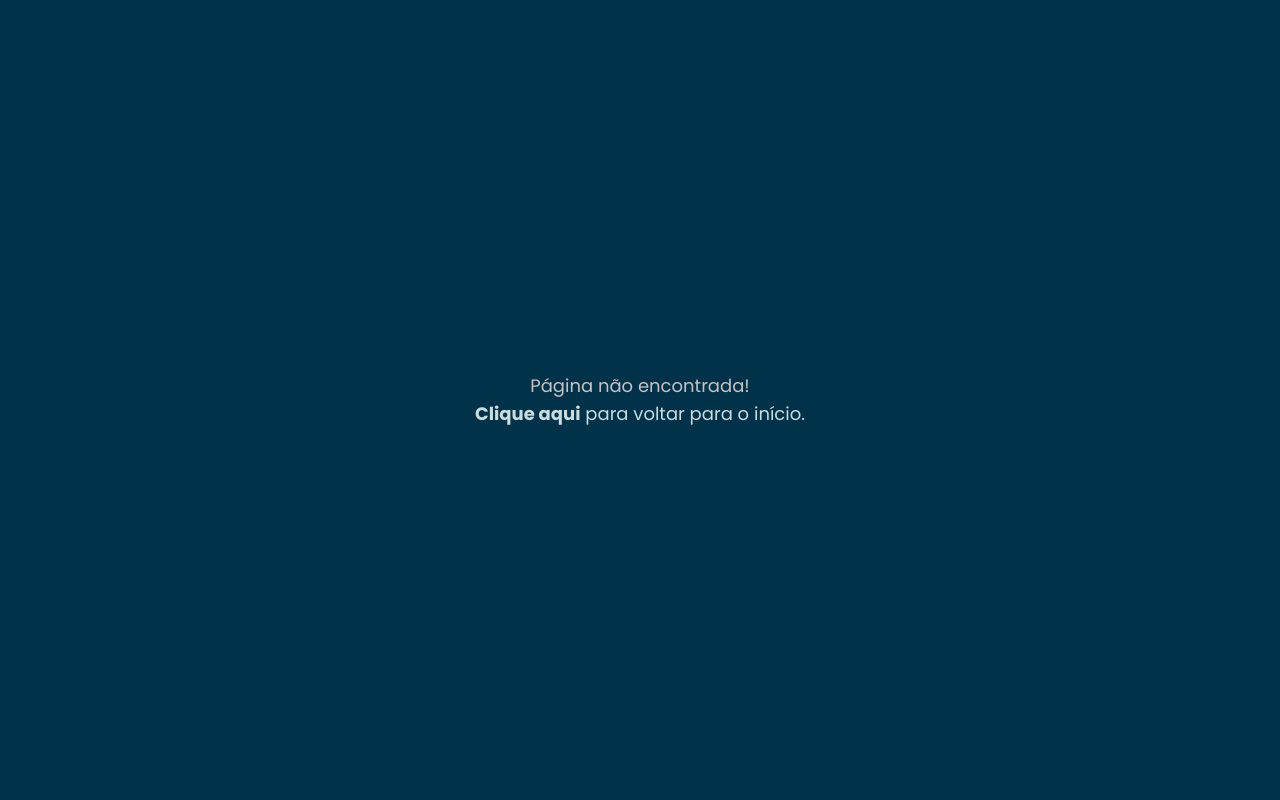
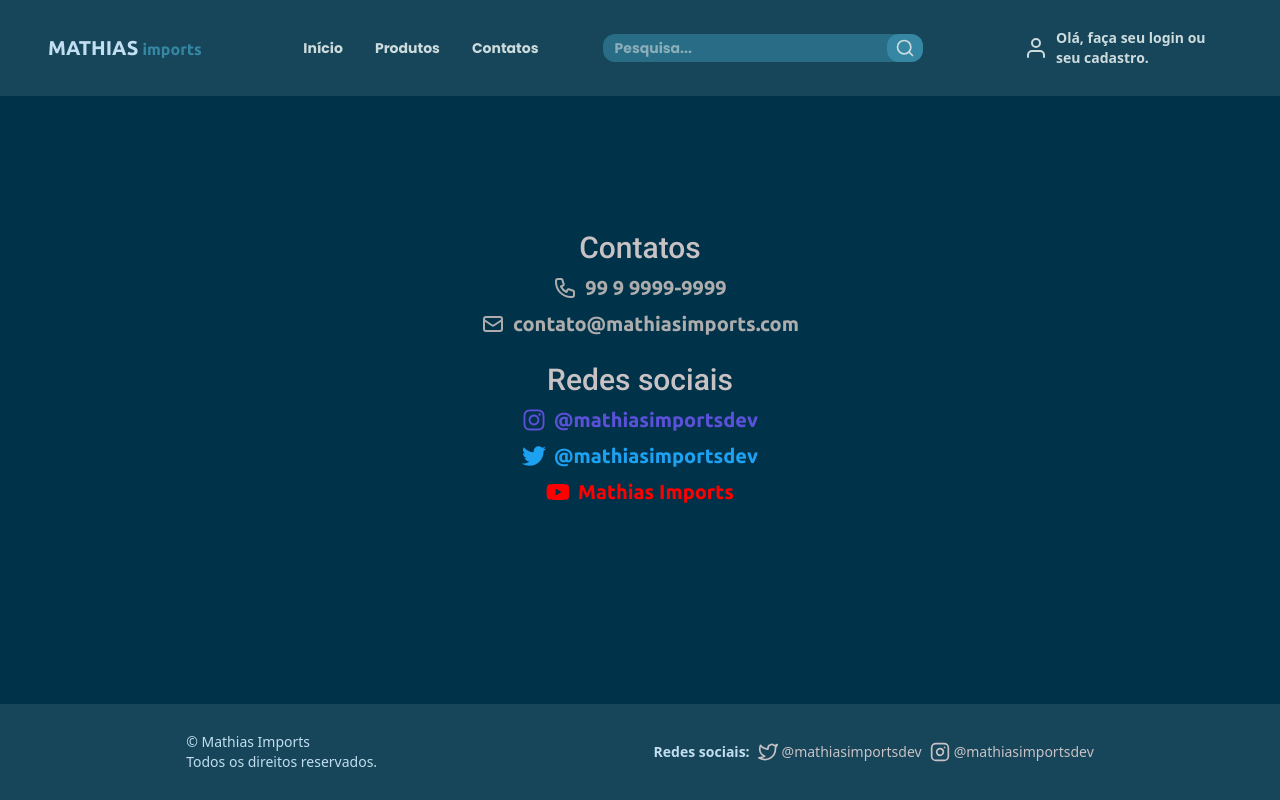
Before and after one commit to immathiias/e-commerce, a React (Vite) app in the folder web/: page /contatos in a window 1280 px wide. Built offline with nearby package versions, Linux system fonts and the light colour scheme.

Commit message:
include contacts screen

```diff
--- /dev/null
+++ b/web/src/components/Contacts/index.jsx
@@ -0,0 +1,62 @@
+import Footer from "../Footer";
+import Header from "../Header";
+
+import { FaInstagram, FaTwitter, FaYoutube } from "react-icons/fa"
+import { HiOutlineMail, HiOutlinePhone } from "react-icons/hi"
+
+export default function ContactScreen() {
+    return (
+        <div className="flex flex-col flex-1 w-full h-screen justify-between">
+            <Header />
+
+            <main className="container mx-auto my-10 flex flex-col gap-12 justify-center items-center">
+                <div className="grid gap-2">
+                    <div className="text-gray-200 font-['Roboto'] font-medium text-3xl text-center">Contatos</div>
+                    <div className="flex flex-col gap-2 justify-center items-center">
+                        <button className="flex items-center justify-center gap-2 text-[#adadad] font-['Ubuntu'] font-semibold text-xl transition duration-300 hover:opacity-70">
+                            <span>
+                                <HiOutlinePhone className="w-6 h-6" />
+                            </span>
+                            99 9 9999-9999
+                        </button>
+
+                        <button className="flex items-center justify-center gap-2 text-[#adadad] font-['Ubuntu'] font-semibold text-xl transition duration-300 hover:opacity-70">
+                            <span>
+                                <HiOutlineMail className="w-6 h-6" />
+                            </span>
+                            contato@mathiasimports.com
+                        </button>
+                    </div>
+
+                    <div className="text-gray-200 font-['Roboto'] font-medium text-3xl text-center mt-4">Redes sociais</div>
+                    <div className="flex flex-col gap-2 justify-center items-center">
+                        <button className="flex items-center justify-center gap-2 text-[#5B51D8] font-['Ubuntu'] font-semibold text-xl transition duration-300 hover:opacity-70">
+                            <span>
+                                <FaInstagram className="w-6 h-6" />
+                            </span>
+                            @mathiasimportsdev
+                        </button>
+
+                        <button className="flex items-center justify-center gap-2 text-[#1DA1F2] font-['Ubuntu'] font-semibold text-xl transition duration-300 hover:opacity-70">
+                            <span>
+                                <FaTwitter className="w-6 h-6" />
+                            </span>
+                            @mathiasimportsdev
+                        </button>
+
+                        <button className="flex items-center justify-center gap-2 text-[#FF0000] font-['Ubuntu'] font-semibold text-xl transition duration-300 hover:opacity-60">
+                            <span>
+                                <FaYoutube className="w-6 h-6" />
+                            </span>
+                            Mathias Imports
+                        </button>
+                    </div>
+
+
+                </div>
+            </main>
+
+            <Footer />
+        </div>
+    )
+}
--- a/web/src/components/Header.jsx
+++ b/web/src/components/Header.jsx
@@ -52,7 +52,7 @@ export default function Header() {
                     </li>
                     <li>
                     <button
-                            onClick={() => navigate("/")}
+                            onClick={() => navigate("/contatos")}
                             className="hover:opacity-60 transition duration-300"
                         >
                             Contatos
--- a/web/src/components/Products/index.jsx
+++ b/web/src/components/Products/index.jsx
@@ -11,7 +11,6 @@ import { Categories } from "./Categories";
 export default function Products() {
     const [loading, setLoading] = useState(true)
     const [products, setProducts] = useState([])
-
     useEffect(() => {
         async function fetchAPI() {
             const response = await api.get('/products')
--- a/web/src/routes.jsx
+++ b/web/src/routes.jsx
@@ -6,6 +6,7 @@ import LoginScreen from './screens/loginScreen';
 import NotFoundScreen from './screens/notFoundScreen';
 import productsScreen from './screens/productsScreen';
 import productDetail from './screens/productDetail';
+import contactScreen from './screens/contactScreen';
 
 const Router = () => (
     <BrowserRouter>
@@ -14,6 +15,7 @@ const Router = () => (
             <Route path="/cadastro" Component={SignUpScreen} />
             <Route path="/login" Component={LoginScreen} />
             <Route path="/produtos" Component={productsScreen} />
+            <Route path="/contatos" Component={contactScreen} />
             <Route path="/produto/:id" Component={productDetail} />
             <Route path="*" Component={NotFoundScreen} />
         </Routes>
--- /dev/null
+++ b/web/src/screens/contactScreen.jsx
@@ -0,0 +1,7 @@
+import ContactScreen from "../components/Contacts";
+
+export default function contactScreen() {
+    return (
+        <ContactScreen />
+    )
+}
```
